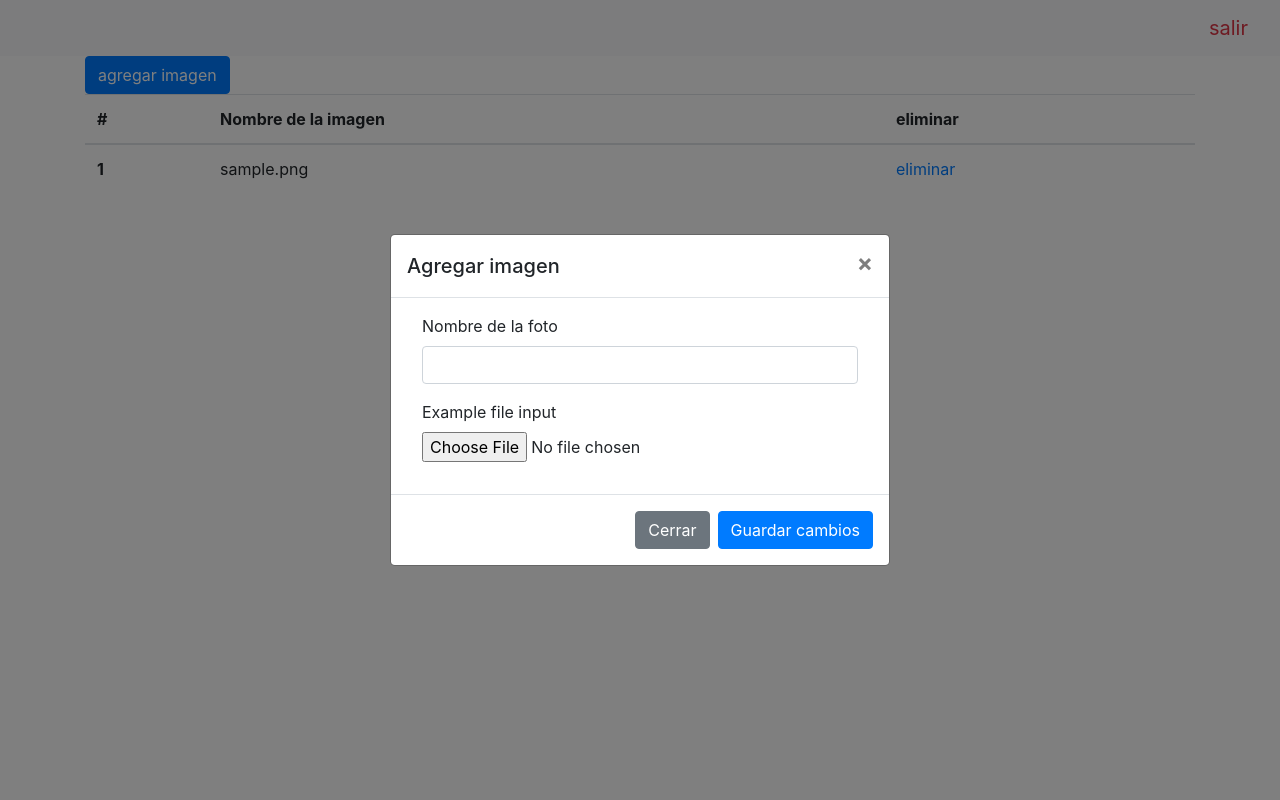
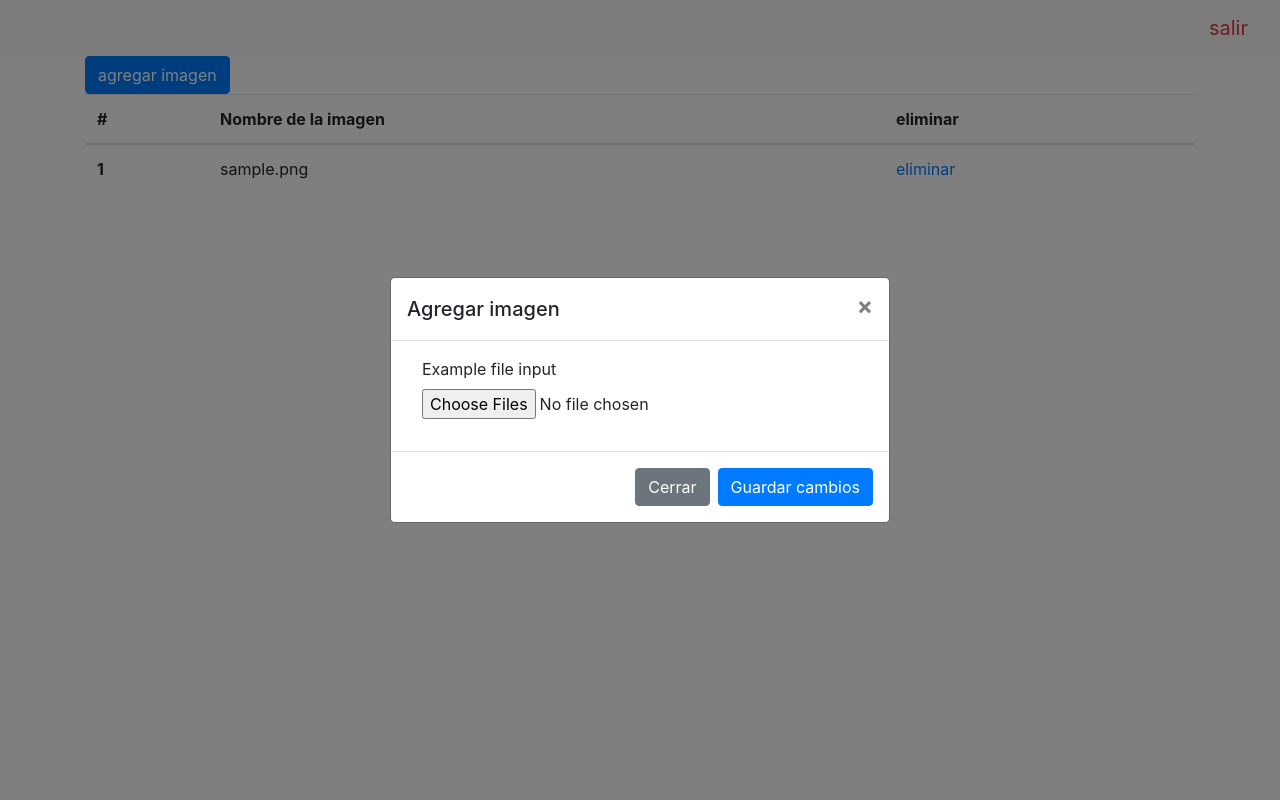
Before and after one commit to fredo080595/jeniferarimendi, a PHP site: page /admin.php in a window 1280 px wide, after a click on "agregar imagen". Run offline with PHP 8.4, Linux system fonts and the light colour scheme; the visitor is signed in with stand-in values (Sample User, id 1); tables that the repository leaves empty or names only in its code hold one stand-in row (values such as "Sample post").

Commit message:
cambios sitio

```diff
--- a/admin.php
+++ b/admin.php
@@ -72,12 +72,8 @@ if(isset($_SESSION['user'])){
               <form id="formGaleria" enctype="multipart/form-data">
               <div class="form-row">
                 <div class="form-group col-sm-12">
-                  <label for="">Nombre de la foto</label>
-                  <input type="text" class="form-control" name="foto">
-                </div>
-                <div class="form-group col-sm-12">
                   <label for="exampleFormControlFile1">Example file input</label>
-                  <input type="file" class="form-control-file" id="exampleFormControlFile1" name="foto-img">
+                  <input type="file" class="form-control-file" id="exampleFormControlFile1" name="foto-img[]" multiple="multiple">
                 </div>
               </div>
               </form>
--- a/controles/agregar_foto.php
+++ b/controles/agregar_foto.php
@@ -5,8 +5,8 @@ require "funciones.php";
 
 $datos = array();
 
-$datos[0] = $_POST['foto'];
-$datos[1] = $_FILES['foto-img'];
+$datos[0] = $_POST['foto'] ?? '';
+$datos[1] = $_FILES;
 
 
-echo insertaImagen($datos);
+var_dump($datos[1]['foto-img']['name']);
--- a/controles/conexion.php
+++ b/controles/conexion.php
@@ -2,7 +2,7 @@
 
 function conexion(){
 
-	/*$conexion = mysqli_connect('jcjimenezmx36756.ipagemysql.com','jcjimenezmx36756','Busc.0412','galeria');*/
+/*	$conexion = mysqli_connect('jcjimenezmx36756.ipagemysql.com','jcjimenezmx36756','Busc.0412','galeria');*/
 	$conexion = mysqli_connect('localhost','root','','galeria');
 	return $conexion;
 }
--- a/controles/funciones.php
+++ b/controles/funciones.php
@@ -59,8 +59,23 @@ function eliminarDato($id){
 
 function insertaImagen($datosImagen){
 
+
+/*foreach ($datosImagen[1] as $value) {
+
+	for ($i = 0; $i < count($value['name']) ; $i++) {
+
+		echo $value['tmp_name'][$i];
+
+	}
+
+}*/
+
 	if (!empty($datosImagen[1])) {
-		$extension = pathinfo($datosImagen[1]['name'], PATHINFO_EXTENSION);
+
+		foreach ($datosImagen[1] as $value) {
+			for ($i = 0; $i < count($value['name']) ; $i++) {
+
+				$extension = pathinfo($value['name'][$i], PATHINFO_EXTENSION);
 				$extension = strtolower($extension);
 				$validextensions = array("jpg", "jpeg", "png", "gif", "PNG", "JPG", "JPEG");
 
@@ -69,11 +84,11 @@ function insertaImagen($datosImagen){
 				        $random = substr(str_shuffle("0123456789abcdefghijklmnopqrstuvwxyzABCDEFGHIJKLMNOPQRSTUVWXYZ"), 0, 10);
 				        $nombre_foto = $random . "_" . date("YmdHis") . "." . $extension;
 				        $ruta_destino = "../img/portfolio/fullsize/" . $nombre_foto;
-		        $archivo_movido_ok = move_uploaded_file($datosImagen[1]['tmp_name'], $ruta_destino);
+				        $archivo_movido_ok = move_uploaded_file($value['tmp_name'][$i], $ruta_destino);
 
 
 				        if ($archivo_movido_ok) {
-		        	consultaImg($datosImagen,$nombre_foto);
+				        	consultaImg($value['name'][$i],$nombre_foto);
 
 				            return '1';
 
@@ -82,6 +97,11 @@ function insertaImagen($datosImagen){
 				        }
 
 				}
+			}
+		}
+
+
+
 	}else{
 		return 'no se inserto la imagen';
 	}
@@ -92,8 +112,9 @@ function insertaImagen($datosImagen){
 
 function consultaImg($datosImagen,$nombre_foto){
 
+
 	$conexion = conexion();
-	$sql = "INSERT INTO fotos(f_nombre_foto,f_ruta) values ('$datosImagen[0]','$nombre_foto') ";
+	$sql = "INSERT INTO fotos(f_nombre_foto,f_ruta) values ('$datosImagen','$nombre_foto') ";
 	$result = mysqli_query($conexion,$sql);
 	if ($result) {
 		return 1;
@@ -116,9 +137,8 @@ function comparaImg($id){
 
 function compara_img($id){{
             $elim = comparaImg($id);
-
-            if (isset($elim[1])) {
-                unlink("../img/portfolio/fullsize/" . $elim[1]);
+            if (isset($elim[2])) {
+                unlink("../img/portfolio/fullsize/".$elim[2]);
                 return true;
             } else {
                 return false;
```
Also changed, not shown: index.php (+8 -23 lines), img/portfolio/fullsize/16.jpg (deleted), img/portfolio/fullsize/17.jpg (deleted), img/portfolio/fullsize/hzQ8iWNO2w_20190707045140.jpg (deleted), img/portfolio/fullsize/u0ZHLcx9f7_20190715051842.jpg (added). Lines whose indentation alone changed are shown as unchanged.
